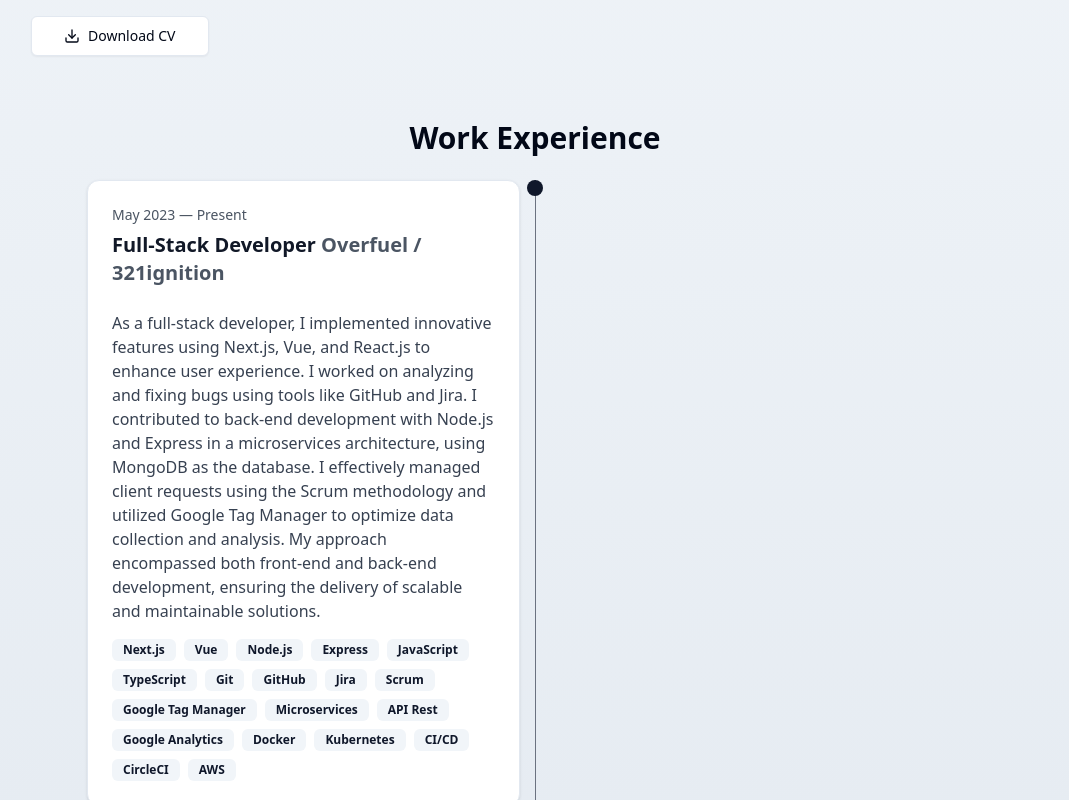
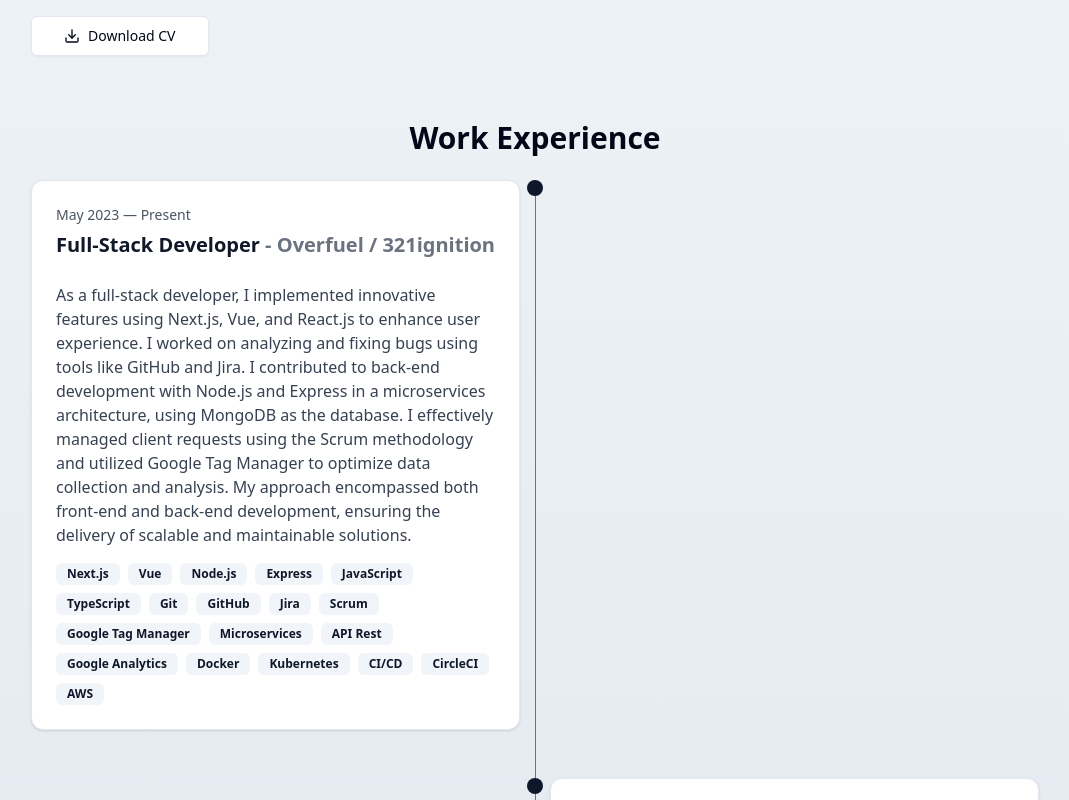
Before and after one commit to luisfrm/portfolios-react, a React (Vite) app: page / in a window 1280 px wide. Shown: the part 400-1200 px from the top of the page, without its empty margins (105-1174 px from the left). Built offline with nearby package versions, Linux system fonts and the light colour scheme.

Commit message:
added separation between position title and company

```diff
--- a/src/components/WorkExperienceAccordion/WorkExperience.tsx
+++ b/src/components/WorkExperienceAccordion/WorkExperience.tsx
@@ -20,7 +20,7 @@ export default function WorkExperience({ workExperiences }: Props) {
 	const { workExperiencesList, title } = workExperiences;
 
 	return (
-		<div id="experience" className="mx-auto max-w-4xl space-y-6">
+		<div id="experience" className="mx-auto max-w-6xl space-y-6">
 			<h2 className="text-3xl font-semibold text-center">{title}</h2>
 			<div className="relative">
 				{/* Timeline line */}
@@ -38,11 +38,11 @@ export default function WorkExperience({ workExperiences }: Props) {
 							<CardHeader>
 								<time className="text-sm text-gray-600 dark:text-gray-400">{experience.period}</time>
 								<h3 className="text-xl font-semibold">
-									{experience.position} <span className="text-gray-600 dark:text-gray-400">{experience.company}</span>
+									{experience.position} <span className="text-gray-500 dark:text-gray-400">- {experience.company}</span>
 								</h3>
 							</CardHeader>
 							<CardContent className="space-y-4">
-								<p className="text-gray-700 dark:text-gray-100">
+								<p className="text-gray-700 dark:text-gray-100 text-balance">
 									{experience.description}
 								</p>
 								<div className="flex flex-wrap gap-2">
```
